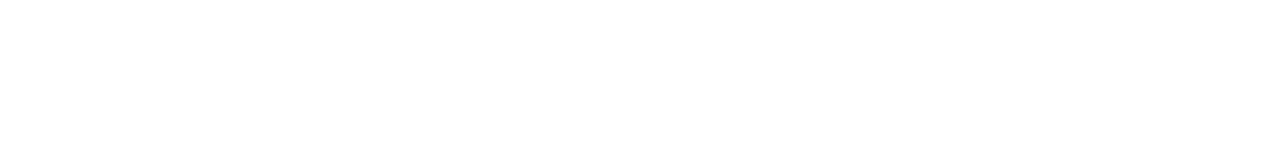
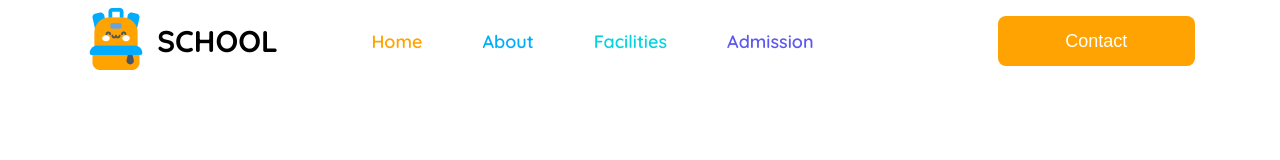
Before and after one commit to RGAntu/assignment-02, a plain HTML site: page index.html in a window 1280 px wide. Drawn offline with Linux system fonts and the light colour scheme.

Commit message:
added navbar with responsive

```diff
--- a/index.html
+++ b/index.html
@@ -4,8 +4,33 @@
     <meta charset="UTF-8">
     <meta name="viewport" content="width=device-width, initial-scale=1.0">
     <title>Kid's Education</title>
+    <link rel="stylesheet" href="styles/style.css">
 </head>
-<body>
+<body class="quicksand-font">
+    <header class="header">
+        <nav class="display-flex">
+            <div class="nav-logo max-width display-flex ">
+                <div class="nav-logo-img">
+                    <img src="assets/logo.png" alt="logo">
 
+                </div>
+                <div class="nav-logo-text">SCHOOL</div>
+            </div>
+            <div class="nav-links ">
+                <ul class="display-flex">
+                    <li><a class="orange" href="">Home</a></li>
+                    <li><a class="sky-blue" href="">About</a></li>
+                    <li><a class="blue" href="">Facilities</a></li>
+                    <li><a class="dark-blue" href="">Admission</a></li>
+                </ul>
+            </div>
+            <div class="nav-btn">
+                <button class="primary-btn">Contact</button>
+            </div>
+            <div class="menu-bar">
+                <img src="assets/hamburger.png" alt="">
+            </div>
+        </nav>
+    </header>
 </body>
 </html>
--- a/styles/style.css
+++ b/styles/style.css
@@ -0,0 +1,126 @@
+
+@import url('https://fonts.googleapis.com/css2?family=Quicksand:wght@300..700&display=swap');
+
+.quicksand-font {
+    font-family: "Quicksand", serif;
+    font-optical-sizing: auto;
+    font-weight: 400;
+    font-style: normal;
+  }
+
+
+  /* Shared Styles */
+  .white{
+    color: rgba(247, 247, 247, 1);
+  }
+  .black{
+    color: rgba(17, 17, 17, 1);
+  }
+  .orange{
+    color: rgba(254, 163, 1, 1);
+  }
+  .sky-blue{
+    color: rgba(1, 172, 253, 1);
+  }
+  .grey{
+    color: rgba(128, 128, 128, 1);
+  }
+  .blue{
+    color: rgba(5, 212, 223, 1);
+  }
+  .dark-blue{
+    color: rgba(93, 88, 239, 1);
+  }
+  .display-flex{
+    display: flex;
+  }
+
+  .max-width{
+    width: 1160px;
+  }
+  .primary-btn{
+    width: 197px;
+    height: 50px;
+    background-color: #FEA301;
+    padding: 10px;
+    font-size: 18px;
+    font-weight: 400;
+    color: #fff;
+    border: none;
+    border-radius: 8px;
+  }
+
+
+
+  /* Header  */
+
+
+  /* nav  */
+
+  nav{
+    justify-content: space-around;
+    align-items: center;
+  }
+
+  .nav-logo{
+    align-items: center;
+    width: 62px;
+  }
+
+  .nav-logo-text{
+    font-size: 30px;
+    font-weight: 700;
+    margin-left: 10px;
+  }
+
+  .nav-links ul{
+    list-style: none;
+    align-items: center;
+  }
+
+  .nav-links a{
+    font-size: 18px;
+    font-weight: 600;
+    padding: 0 30px;
+    text-decoration: none;
+
+  }
+
+  .menu-bar{
+    display: none;
+  }
+  .menu-bar img{
+    width: 50px;
+  }
+
+  @media screen and (max-width: 576px) {
+    nav{
+        padding: 0 20px 30px 20px;
+        border-bottom: 1px solid #FEA301;
+        justify-content: space-between;
+    }
+    .nav-logo-text{
+        display: none;
+    }
+    .nav-links{
+        display: none;
+    }
+    .nav-btn{
+        display: none;
+    }
+    .menu-bar{
+        display: block;
+    }
+  }
+
+  @media screen and (min-width:576px) and (max-width: 992px) {
+    .nav-links{
+        margin-left: 90px;
+    }
+    .nav-links ul{
+        padding: 0 10px;
+        }
+        .nav-logo-text{
+            display: none;
+     }
+  }
```
Also changed, not shown: assets/hamburger.png (added).
